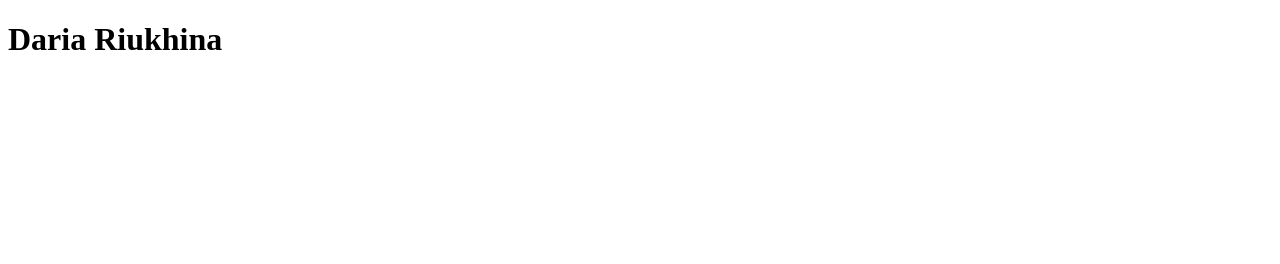
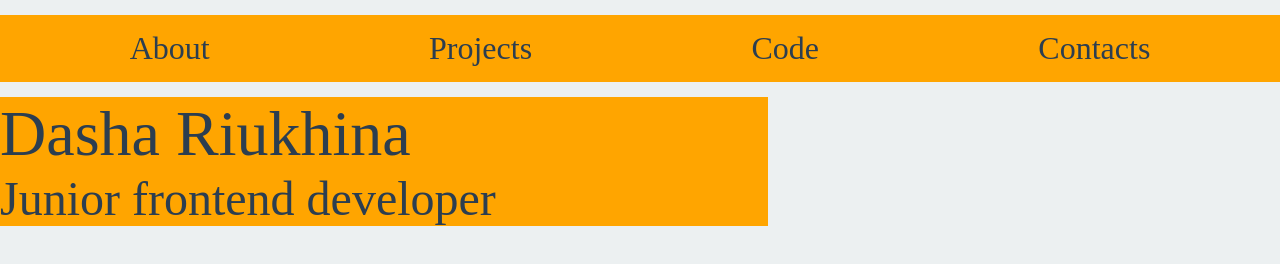
Before and after one commit to velestra/rsschool-cv, a plain HTML site: page index.html in a window 1280 px wide. Drawn offline with Linux system fonts and the light colour scheme.

Commit message:
add header

```diff
--- a/index.html
+++ b/index.html
@@ -1,13 +1,25 @@
 <!DOCTYPE html>
 <html lang="en">
   <head>
-  <meta charset="UTF-8">
-  <meta name="viewport" content="width=device-width, initial-scale=1.0">
-  <title>Document</title>
+    <meta charset="UTF-8" />
+    <meta name="viewport" content="width=device-width, initial-scale=1.0" />
+    <title>CV Dasha Riukhina</title>
+    <link rel="stylesheet" href="style.css" />
   </head>
   <body>
     <header class="header">
-    <h1 class="heading1">Daria Riukhina</h1>
+      <nav class="header_nav">
+        <ul>
+          <li><a href="#about">About</a></li>
+          <li><a href="#projects">Projects</a></li>
+          <li><a href="#code">Code</a></li>
+          <li><a href="#contacts">Contacts</a></li>
+        </ul>
+      </nav>
+      <div class="header_name">
+        <h1 class="heading1">Dasha Riukhina</h1>
+        <h2 class="heading2">Junior frontend developer</h2>
+      </div>
     </header>
   </body>
 </html>
--- a/style.css
+++ b/style.css
@@ -1,8 +1,49 @@
+*,
+*::before,
+*::after {
+  margin: 0 auto;
+  box-sizing: border-box;
+}
 html {
   scroll-behavior: smooth;
+}
+body {
+  background-color: #ecf0f1;
+  color: #2c3e50;
 }
 .heading1 {
   font-size: 64px;
   font-weight: 500;
   font-family: serif;
 }
+.heading2 {
+  font-size: 48px;
+  font-weight: 500;
+  font-family: serif;
+}
+ul {
+  padding: 15px;
+  margin: 15px;
+  list-style: none;
+  display: flex;
+  justify-content: center;
+  align-items: center;
+  gap: 20px;
+}
+li {
+  padding-left: 0;
+  font-size: 32px;
+  font-weight: 500;
+}
+a {
+  text-decoration: none;
+  color: #2c3e50;
+}
+.header_nav,
+.header_name {
+  background-color: #ffa500;
+}
+.header_name {
+  width: 60%;
+  position: absolute;
+}
```
Lines whose indentation alone changed are shown as unchanged.
